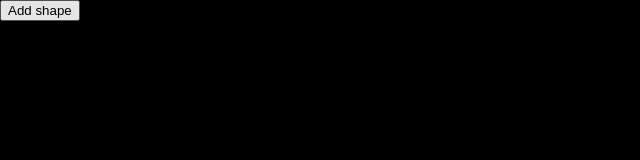
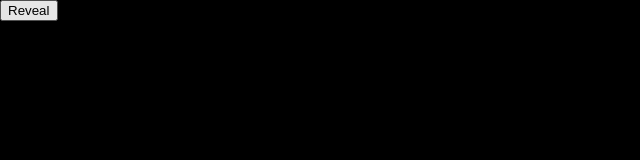
Before and after one commit to TheFrog36/revealing-img-effect, a plain HTML site: page index.html in a window 1280 px wide. Shown: the full height of the page, 0-640 px from the left. Drawn offline with Linux system fonts and the light colour scheme.

Commit message:
Update index.html

```diff
--- a/index.html
+++ b/index.html
@@ -8,7 +8,7 @@
   <title>Document</title>
 </head>
 <body>
-  <button onclick="start()">Add shape</button>
+  <button onclick="start()">Reveal</button>
   <div id="container">
     <img src="./monalisa.png">
     <canvas id="canvas"></canvas>
```
